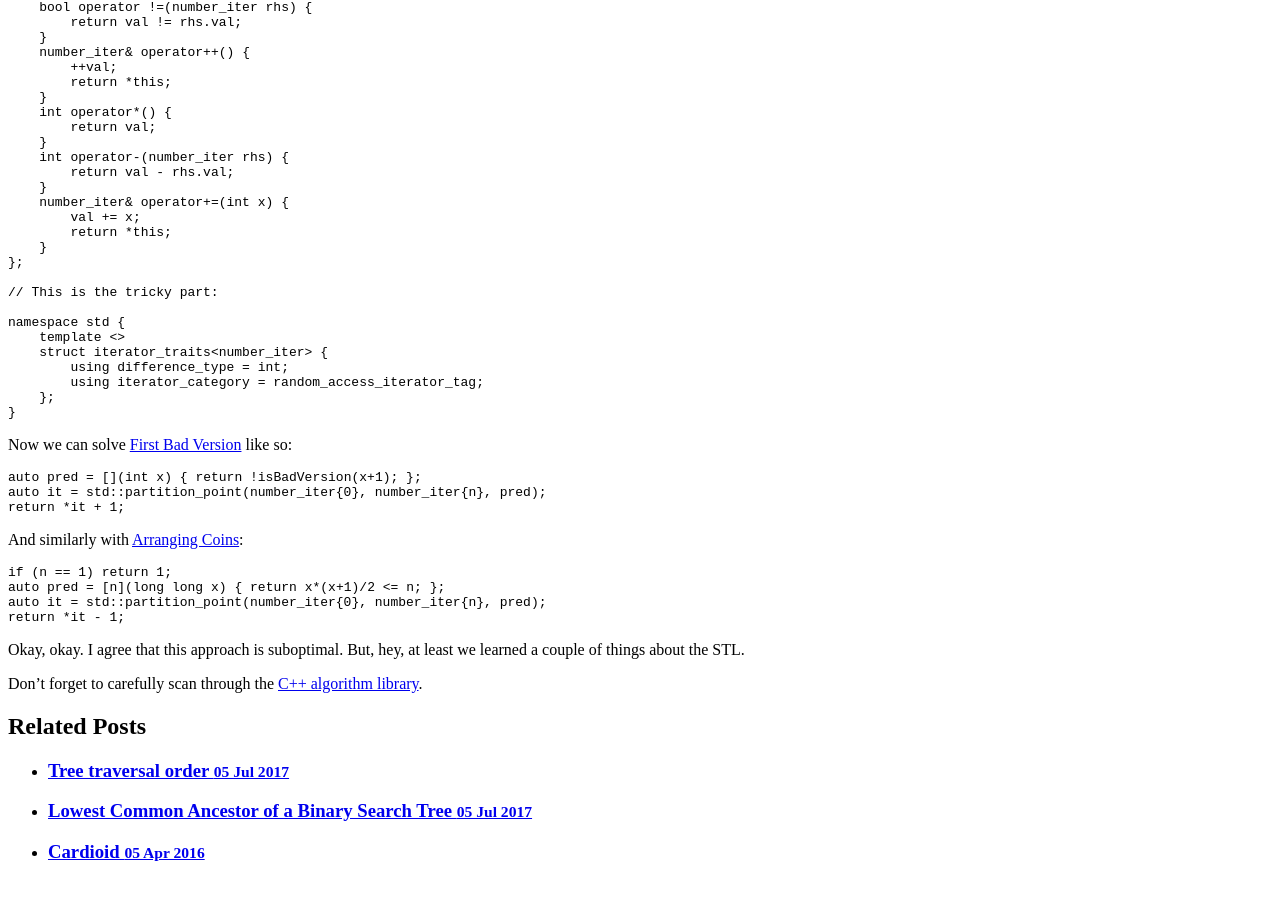
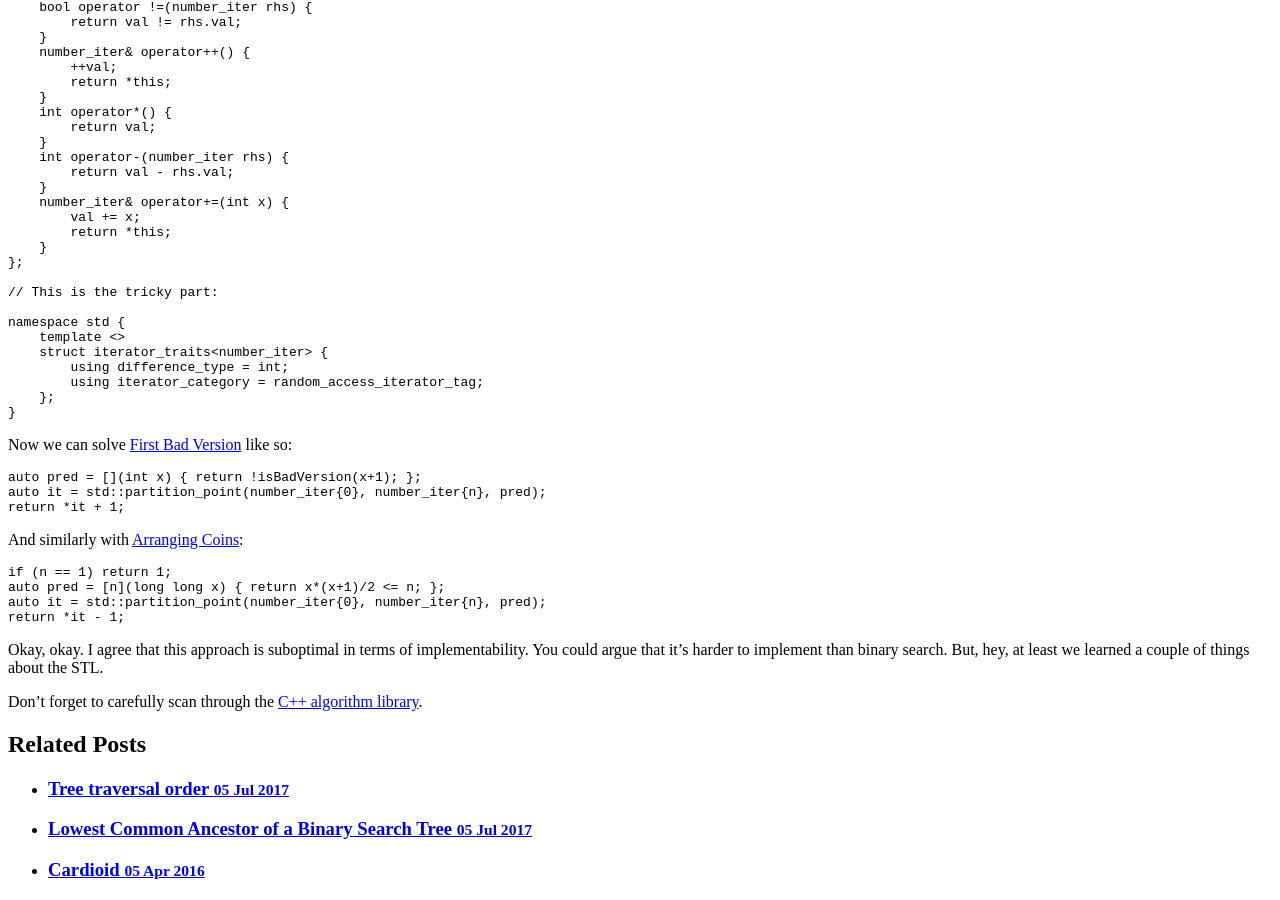
Before and after one commit to Garciat/garciat.github.io, a Jekyll site: the page built from _posts/2017-07-06-integer-partition.md, in a window 1280 px wide and 900 px high, scrolled down 1205 px. Built offline with Jekyll 4.4.1, drawn with Linux system fonts in a browser that asks for light colours.

Commit message:
More words.

````diff
--- a/_posts/2017-07-06-integer-partition.md
+++ b/_posts/2017-07-06-integer-partition.md
@@ -115,6 +115,6 @@ auto it = std::partition_point(number_iter{0}, number_iter{n}, pred);
 return *it - 1;
 ```
 
-Okay, okay. I agree that this approach is suboptimal. But, hey, at least we learned a couple of things about the STL.
+Okay, okay. I agree that this approach is suboptimal in terms of implementability. You could argue that it's harder to implement than binary search. But, hey, at least we learned a couple of things about the STL.
 
 Don't forget to carefully scan through the [C++ algorithm library](http://en.cppreference.com/w/cpp/algorithm).
````
